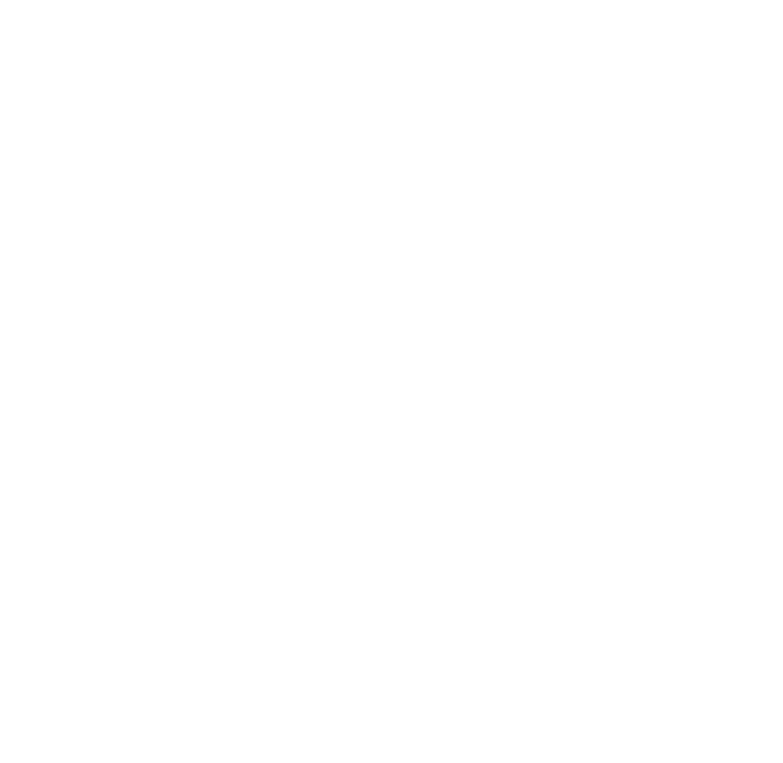
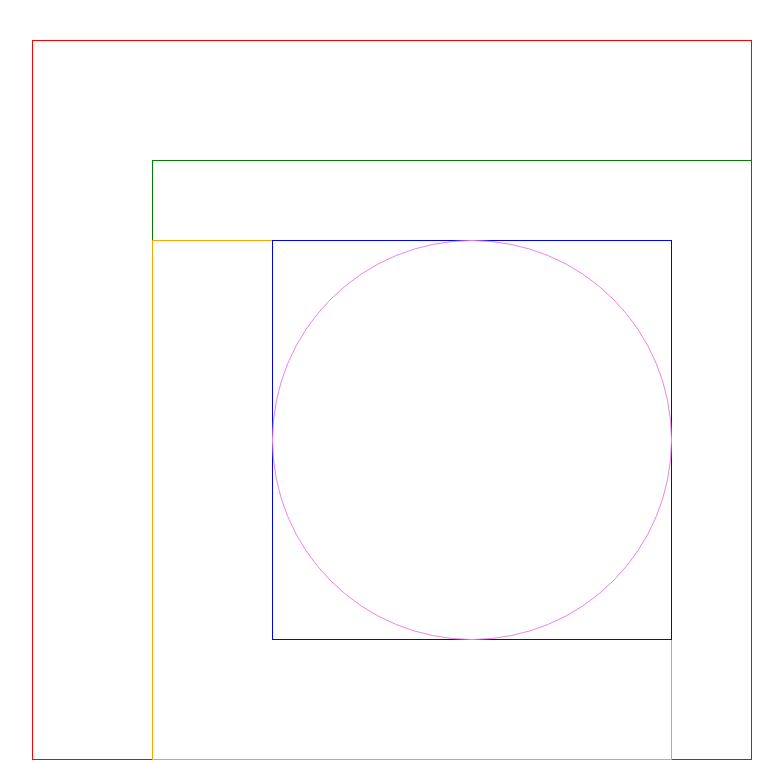
Before and after one commit to Aidas415/squares, a website: page index.html in a window 1280 px wide. Shown: the whole page, without its empty margins (468-1251 px from the left). Drawn offline with Linux system fonts and the light colour scheme.

Commit message:
Squares in a square plus circle

```diff
--- a/css/main.css
+++ b/css/main.css
@@ -0,0 +1,61 @@
+body,
+body * {
+    box-sizing: border-box;
+    padding: 0;
+    margin: 0;
+}
+
+body .squares {
+    position: relative;
+}
+
+.square-1 {
+    display: flex;
+    width: 90vh;
+    height: 90vh;
+    position: absolute;
+    left: 500px;
+    top: 5vh;
+    border: 1px solid red;
+}
+
+.square-2 {
+    display: flex;
+    width: 75vh;
+    height: 75vh;
+    position: absolute;
+    left: calc(500px + 15vh);
+    top: 20vh;
+    border: 1px solid green;
+}
+
+.square-3 {
+    display: flex;
+    width: 65vh;
+    height: 65vh;
+    position: absolute;
+    top: 30vh;
+    left: calc(500px + 15vh);
+    border: 1px solid orange;
+}
+
+.square-4 {
+    display: flex;
+    width: 50vh;
+    height: 50vh;
+    position: absolute;
+    top: 30vh;
+    left: calc(500px + 30vh);
+    border: 1px solid blue;
+}
+
+.circle {
+    display: flex;
+    width: 50vh;
+    height: 50vh;
+    border-radius: 50%;
+    position: absolute;
+    top: 30vh;
+    left: calc(500px + 30vh);
+    border: 1px solid violet;
+}
--- a/index.html
+++ b/index.html
@@ -7,7 +7,11 @@
     <link rel="stylesheet" href="./css/main.css">
 
 </head>
-<body>
-
+<body class="squares">
+    <div class="square-1"></div>
+    <div class="square-2"></div>
+    <div class="square-3"></div>
+    <div class="square-4"></div>
+    <div class="circle"></div>
 </body>
 </html>
```
